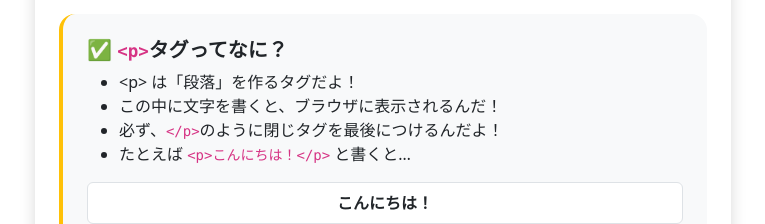
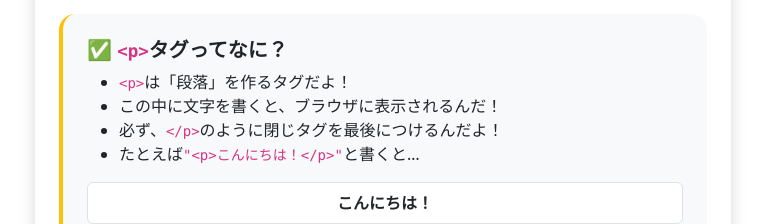
Before and after one commit to dai-chan-m/programingGakushu, a Next.js app: page /html/level1 in a window 1280 px wide. Shown: the part 170-394 px from the top of the page, without its empty margins (257-1022 px from the left). Built offline with nearby package versions, Linux system fonts and the light colour scheme.

Commit message:
クオーテーションの修正

```diff
--- a/src/app/html/level1/page.tsx
+++ b/src/app/html/level1/page.tsx
@@ -42,14 +42,18 @@ export default function HtmlLevel1() {
               ✅ <code>&lt;p&gt;</code>タグってなに？
             </h5>
             <ul>
-              <li>{"<p>"} は「段落」を作るタグだよ！</li>
+              <li>
+                <code>&lt;p&gt;</code>は「段落」を作るタグだよ！
+              </li>
               <li>この中に文字を書くと、ブラウザに表示されるんだ！</li>
               <li>
                 必ず、<code>&lt;/p&gt;</code>
                 のように閉じタグを最後につけるんだよ！
               </li>
               <li>
-                たとえば <code>{"<p>こんにちは！</p>"}</code> と書くと…
+                たとえば
+                <code>&quot;&lt;p&gt;こんにちは！&lt;/p&gt;&quot;</code>
+                と書くと…
               </li>
             </ul>
             <div className="border rounded mt-3 bg-white py-2 text-center fw-bold">
--- a/src/app/html/level3/page.tsx
+++ b/src/app/html/level3/page.tsx
@@ -17,7 +17,7 @@ export default function HtmlLevel3() {
     <PageLayout>
       <h1 className="text-primary fw-bold mb-3">🧱 HTMLの部屋 - Level 3</h1>
       <p className="text-muted mb-4">
-        画像を表示してみよう！<code>&lt;img&gt;</code>{" "}
+        画像を表示してみよう！<code>&lt;img&gt;</code>
         タグを使って、かわいいモンスターを呼び出そう！
       </p>
 
@@ -32,7 +32,8 @@ export default function HtmlLevel3() {
               <code>src</code> 属性で、表示したい画像のURLを指定するよ！
             </li>
             <li>
-              たとえば <code>&lt;img src="/images/monster.png" /&gt;</code>{" "}
+              たとえば{" "}
+              <code>&lt;img src=&quot;/images/monster.png&quot; /&gt;</code>{" "}
               と書くと…
             </li>
             <li>わあ！！モンスターが出現だ！！！！</li>
--- a/src/app/html/level5/page.tsx
+++ b/src/app/html/level5/page.tsx
@@ -32,8 +32,10 @@ export default function HtmlLevel5() {
               <code>href</code> 属性に移動先のURLを書くよ！
             </li>
             <li>
-              たとえば{" "}
-              <code>&lt;a href="/html/level4"&gt;レベル４に戻る&lt;/a&gt;</code>{" "}
+              たとえば
+              <code>
+                &lt;a href=&quot;/html/level4&quot;&gt;レベル４に戻る&lt;/a&gt;
+              </code>
               と書くとレベル４に戻るリンクができるよ！（ちゃんとここ、レベル５に戻ってきてね💦）
             </li>
           </ul>
@@ -44,7 +46,7 @@ export default function HtmlLevel5() {
       </Card>
 
       <CodeEditorHtml
-        label='💡 HTMLコードを書いてみよう <a href="/html/treasure"> と書いてみると...???'
+        label='💡 HTMLコードを書いてみよう &lt;a href=&quot;/html/treasure&quot;&gt; と書いてみると...???'
         value={code}
         onChange={setCode}
       />
```
